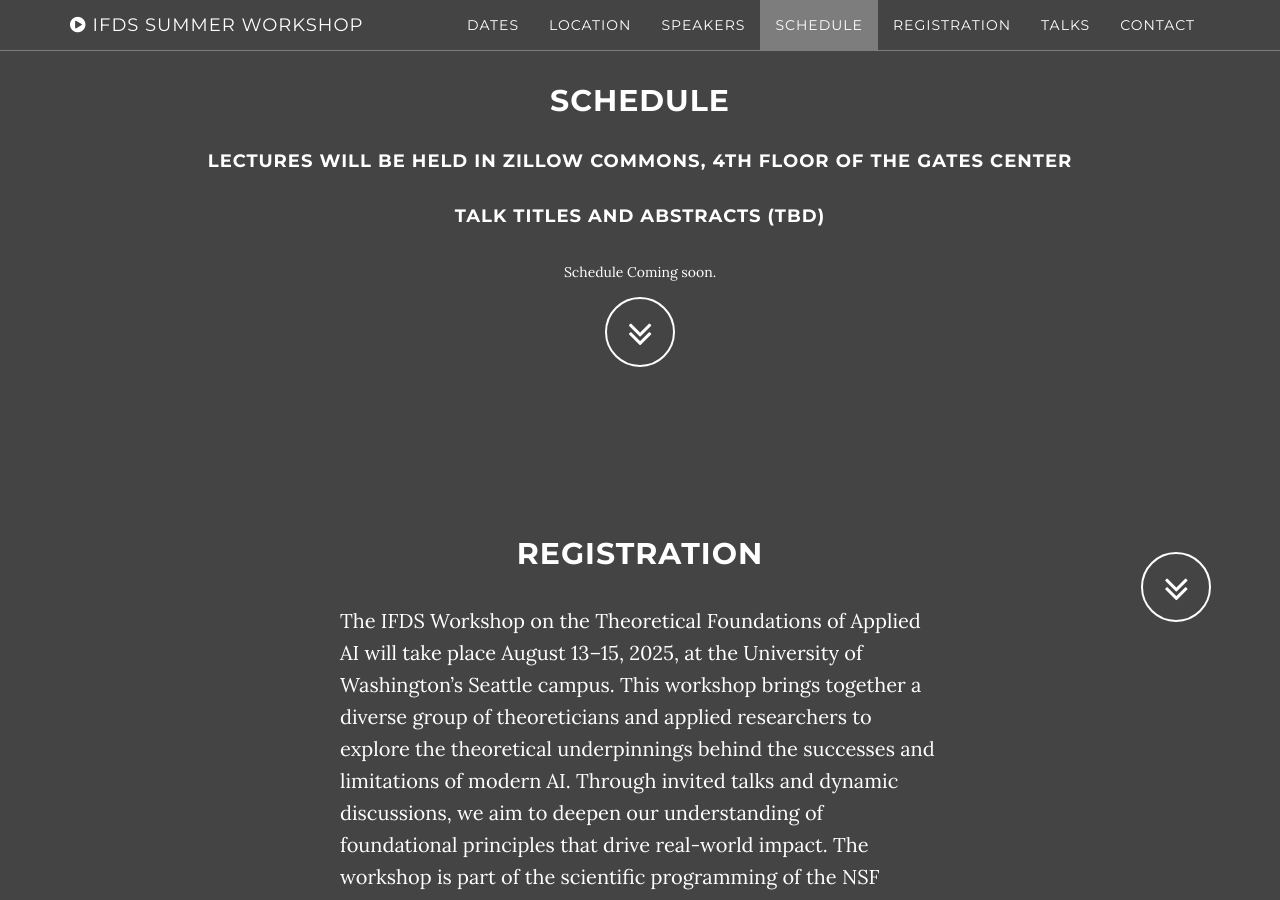
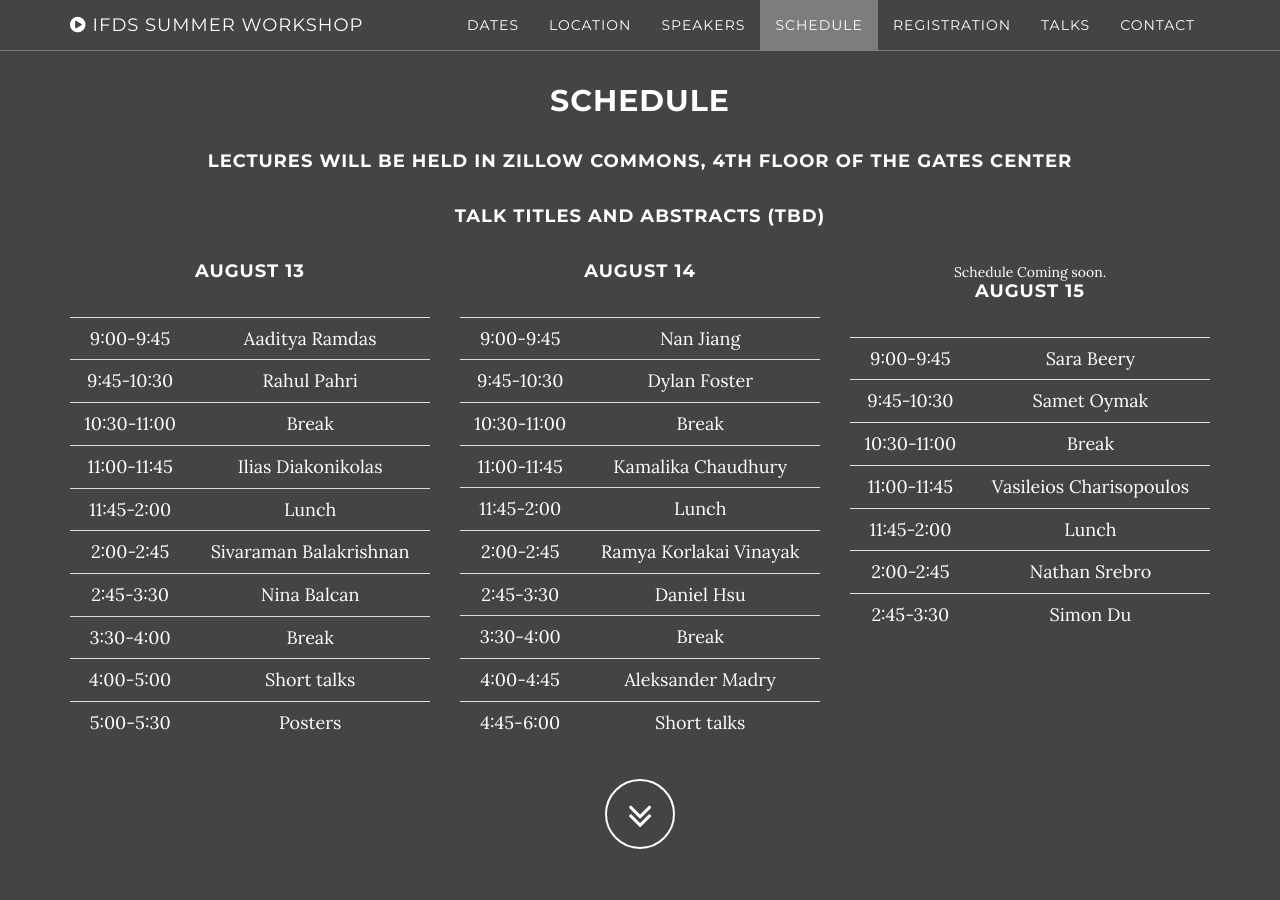
Before and after one commit to kgjamieson/ifds-workshop-2025, a Jekyll site: the page built from index.html, in a window 1280 px wide and 900 px high, scrolled down 4428 px. Built offline with Jekyll 4.4.1, drawn with Linux system fonts in a browser that asks for light colours.

Commit message:
Update schedule.html

```diff
--- a/_includes/schedule.html
+++ b/_includes/schedule.html
@@ -17,85 +17,109 @@
 
  <div class="row">
      Schedule Coming soon.
-<!--           <div class="col-md-4">
-              <h4> August 4 </h4>
+          <div class="col-md-4">
+              <h4> August 13 </h4>
               <table class="table table-large">
               <tbody>
                 <tr>
-                  <td>9:00-9:45</td><td> Yao Xie  </td>
+                  <td>9:00-9:45</td><td> Aaditya Ramdas  </td>
                 </tr>
                 <tr>
-                  <td>9:45-10:30</td><td> Samory Kpotufe </td>
+                  <td>9:45-10:30</td><td> Rahul Pahri </td>
                 </tr>
                 <tr>
                   <td>10:30-11:00</td><td> Break </td>
                 </tr>
                 <tr>
-                  <td>11:00-11:45</td><td> Ludwig Schmidt </td>
+                  <td>11:00-11:45</td><td> Ilias Diakonikolas </td>
                 </tr>
                 <tr>
                   <td>11:45-2:00 </td><td> Lunch </td>
                 </tr>
                 <tr>
-                  <td>2:00-2:45</td><td>Jamie Morgenstern  </td>
+                  <td>2:00-2:45</td><td>Sivaraman Balakrishnan</td>
                 </tr>
                 <tr>
-                  <td>2:45-3:30</td><td> Break  </td>
+                  <td>2:45-3:30</td><td>Nina Balcan</td>
                 </tr>
                 <tr>
-                  <td>4:00</td><td> Evening Buffet at Ba Bar University Village  </td>
+                  <td>3:30-4:00</td><td> Break  </td>
+                </tr>
+                <tr>
+                  <td>4:00-5:00</td><td>Short talks</td>
+                </tr>
+                <tr>
+                  <td>5:00-5:30</td><td>Posters</td>
                 </tr>
                 </tbody>
             </table>
           </div>
           <div class="col-md-4">
-              <h4> August 5 </h4>
+              <h4> August 14 </h4>
               <table class="table table-large">
               <tbody>
                 <tr>
-                  <td>9:00-9:45</td><td> Hongseok Namkoong </td>
+                  <td>9:00-9:45</td><td> Nan Jiang </td>
                 </tr>
                 <tr>
-                  <td>9:45-10:30</td><td> Aditi Raghunathan </td>
+                  <td>9:45-10:30</td><td> Dylan Foster </td>
                 </tr>
                 <tr>
                   <td>10:30-11:00</td><td> Break </td>
                 </tr>
                 <tr>
-                  <td>11:00-11:45</td><td> Tyrrell Rockafellar</td>
+                  <td>11:00-11:45</td><td> Kamalika Chaudhury</td>
                 </tr>
                 <tr>
                 <tr>
                   <td>11:45-2:00 </td><td> Lunch </td>
                 </tr>
                 <tr>
-                  <td>2:00-2:45</td><td> Steve Wright  </td>
+                  <td>2:00-2:45</td><td> Ramya Korlakai Vinayak</td>
                 </tr>
                 <tr>
-                  <td>2:45-3:30</td><td> Break  </td>
+                  <td>2:45-3:30</td><td> Daniel Hsu  </td>
                 </tr>
                 <tr>
-                  <td>3:30-5:00</td><td> Short talks and software demos  </td>
+                  <td>3:30-4:00</td><td>Break</td>
+                </tr>
+                <tr>
+                  <td>4:00-4:45</td><td> Aleksander Madry </td>
+                </tr>
+                <tr>
+                  <td>4:45-6:00</td><td>Short talks</td>
                 </tr>
                 </tbody>
             </table>
           </div>
           <div class="col-md-4">
-              <h4> August 6 </h4>
+              <h4> August 15 </h4>
               <table class="table table-large">
               <tbody>
                 <tr>
-                  <td>10:00-10:45</td><td> Brian Ziebart </td>
+                  <td>9:00-9:45</td><td>Sara Beery</td>
                 </tr>
                 <tr>
-                  <td>10:45-11:30</td><td> Short talks </td>
+                  <td>9:45-10:30</td><td>Samet Oymak</td>
+                </tr>
+                <tr>
+                  <td>10:30-11:00</td><td>Break</td>
+                </tr>
+                <tr>
+                  <td>11:00-11:45</td><td>Vasileios Charisopoulos</td>
+                </tr>
+                <tr>
+                  <td>11:45-2:00</td><td>Lunch</td>
                 </tr>
                  <tr>
-                  <td>11:30-11:45</td><td> Closing remarks </td>
+                  <td>2:00-2:45</td><td>Nathan Srebro</td>
+                </tr>
+                <tr>
+                  <td>2:45-3:30</td><td>Simon Du</td>
                 </tr>
                 </tbody>
             </table>
-          </div> -->
+          </div>
         </div>
         <div class="text-center">
           <a href="#about" class="btn btn-circle page-scroll">
```
